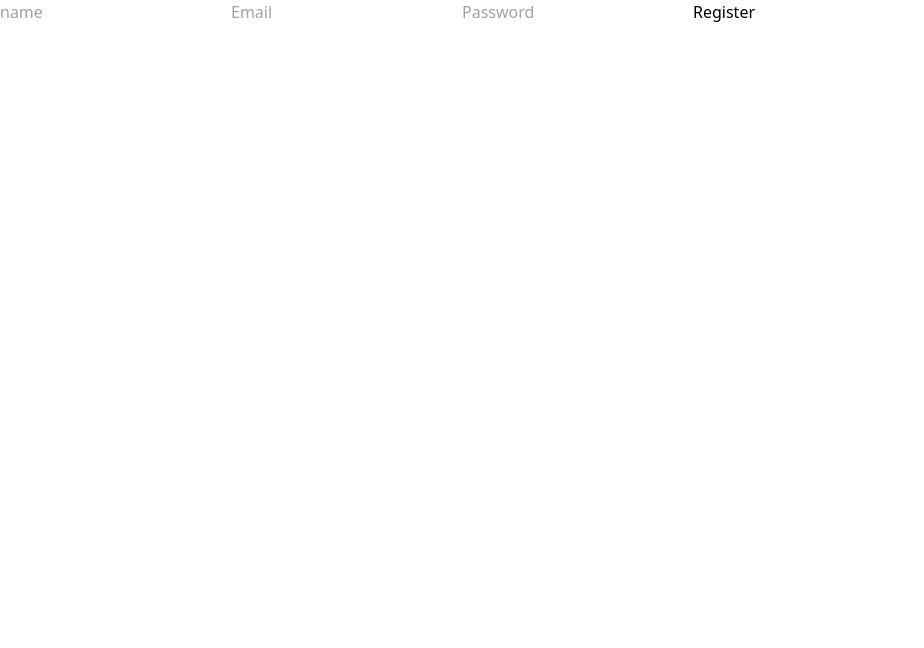
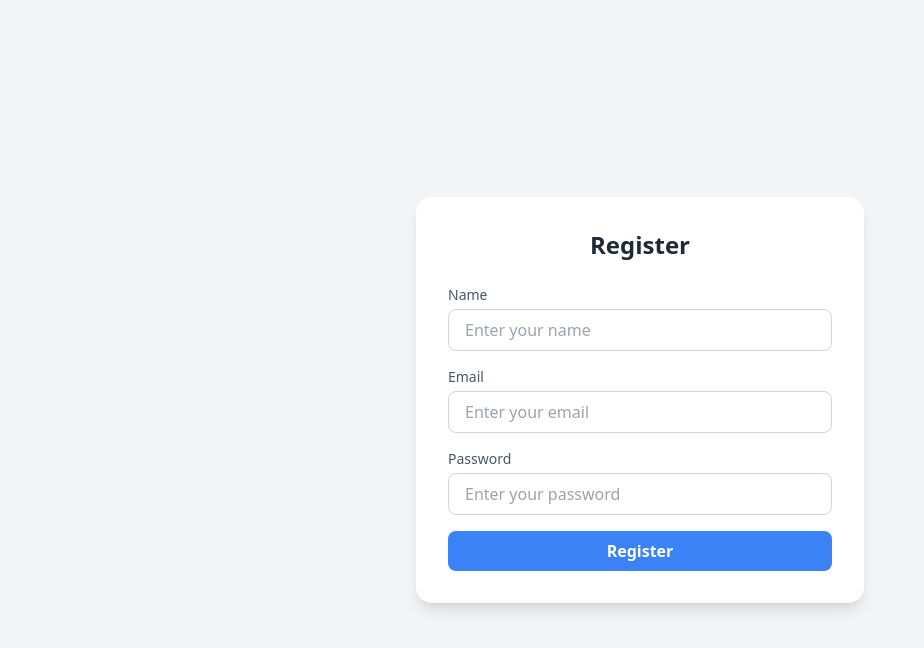
Before and after one commit to KaranNegi0102/SocketChat, a React (Create React App) app in the folder frontend/: page /register in a window 1280 px wide. Shown: the top 648 px of the page, without its empty margins (0-924 px from the left). Built offline with nearby package versions, Linux system fonts and the light colour scheme; no server answers.

Commit message:
tailwind done basics

```diff
--- a/frontend/package.json
+++ b/frontend/package.json
@@ -5,6 +5,7 @@
   "dependencies": {
     "axios": "^1.7.9",
     "cra-template": "1.2.0",
+    "framer-motion": "^12.0.6",
     "react": "^19.0.0",
     "react-dom": "^19.0.0",
     "react-router-dom": "^7.1.3",
--- a/frontend/src/pages/Home.jsx
+++ b/frontend/src/pages/Home.jsx
@@ -8,7 +8,7 @@ import ChatWindow from "../components/ChatWindow";
 const Home = () => {
   const socket = useContext(SocketContext);
   const [users, setUsers] = useState([]);
-  const [selectedUser, setSelectedUser] = useState(null); // Changed to `null` for better clarity
+  const [selectedUser, setSelectedUser] = useState(null);
   const location = useLocation();
   const name = location.state?.name;
 
@@ -39,37 +39,43 @@ const Home = () => {
   };
 
   return (
-    <div className="flex h-screen bg-gray-100">
-      <div className="w-1/3 bg-white p-4 border-r border-gray-200">
-        <h2>Welcome, {name}</h2>
-        <h2 className="text-xl font-bold mb-4">Users</h2>
-        <UserList users={users} selectedUser={selectedUserHandler} />
-        <div className="mt-4">
+    <div className="flex h-screen bg-gray-50">
+      <div className="w-1/3 bg-white p-6 border-r border-gray-300 shadow-lg">
+        <h1 className="text-2xl font-semibold text-gray-800 mb-6">Welcome, {name}</h1>
+
+        <div>
+          <h2 className="text-lg font-medium text-gray-700 mb-4">User List</h2>
+          <UserList users={users} selectedUser={selectedUserHandler} />
+        </div>
+
+        <div className="mt-6 flex flex-col gap-4">
           <Link to="/send-requests">
-            <button className="bg-blue-500 hover:bg-blue-700 text-white font-bold py-2 px-4 rounded mr-2">
+            <button className="w-full bg-blue-600 hover:bg-blue-700 text-white font-medium py-2 px-4 rounded-lg transition duration-300">
               Send Request to Other Users
             </button>
           </Link>
           <Link to="/pending-requests">
-            <button className="bg-blue-500 hover:bg-blue-700 text-white font-bold py-2 px-4 rounded">
+            <button className="w-full bg-blue-600 hover:bg-blue-700 text-white font-medium py-2 px-4 rounded-lg transition duration-300">
               See All Requests
             </button>
           </Link>
         </div>
       </div>
 
-      <div className="w-2/3 p-4">
+      <div className="w-2/3 p-6">
         {selectedUser ? (
-          <>
-            <h2 className="text-lg font-bold mb-2">
+          <div className="bg-white rounded-lg shadow-md p-6">
+            <h2 className="text-xl font-semibold text-gray-800 mb-4">
               Chatting with: {selectedUser.name}
             </h2>
             <ChatWindow selectedUser={selectedUser} />
-          </>
+          </div>
         ) : (
-          <h2 className="text-lg font-bold text-gray-500">
-            Select a user to start chatting.
-          </h2>
+          <div className="flex items-center justify-center h-full">
+            <h2 className="text-lg font-medium text-gray-500">
+              Select a user to start chatting.
+            </h2>
+          </div>
         )}
       </div>
     </div>
--- a/frontend/src/pages/loginPage.jsx
+++ b/frontend/src/pages/loginPage.jsx
@@ -1,54 +1,86 @@
-import React , { useState } from "react";
+import React, { useState } from "react";
 import { useNavigate } from "react-router-dom";
 import axios from "axios";
+import { motion } from "framer-motion";
 
 function Login() {
-  const [email,setEmail] = useState("");
-  const [password,setPassword] = useState("");
+  const [email, setEmail] = useState("");
+  const [password, setPassword] = useState("");
   const navigate = useNavigate();
 
   async function handleSubmit(e) {
     e.preventDefault();
 
-    try{
-      const userData={
+    try {
+      const userData = {
         email,
-        password
+        password,
+      };
+      console.log("this is userData -> ", userData);
+
+      const response = await axios.post(
+        "http://localhost:5000/api/users/login",
+        userData
+      );
+      if (response.status === 200) {
+        localStorage.setItem("token", response.data.token);
+        localStorage.setItem("userId", response.data.user._id);
+        console.log(localStorage.getItem("userId"));
+        console.log(response.data.user.name);
+        navigate("/", { state: { name: response.data.user.name } });
       }
-      console.log("this is userData -> ",userData)
-
-      const response = await axios.post("http://localhost:5000/api/users/login",userData);
-      if (response.status === 200) {
-        localStorage.setItem('token', response.data.token)
-        localStorage.setItem('userId', response.data.user._id)
-        console.log(localStorage.getItem("userId"));
-        console.log(response.data.user.name)
-        navigate("/",{state:{name:response.data.user.name}});
+    } catch (err) {
+      console.log("this is the error -> ", err);
+      console.log("login failed");
     }
   }
-    catch(err){
-      console.log("this is the error -> ",err);
-      console.log("login failed")
-    }
 
-  }
   return (
-    <form onSubmit={handleSubmit}>
+    <div className="flex items-center justify-center min-h-screen bg-gray-100">
+      <motion.div
+        initial={{ opacity: 0, y: -50 }}
+        animate={{ opacity: 1, y: 0 }}
+        transition={{ duration: 0.5, ease: "easeOut" }}
+        className="w-full max-w-md p-8 bg-white rounded-2xl shadow-lg"
+      >
+        <h2 className="text-2xl font-bold text-center text-gray-800 mb-6">
+          Login
+        </h2>
+        <form onSubmit={handleSubmit} className="space-y-4">
+          <div>
+            <label className="block text-sm font-medium text-gray-600 mb-1">
+              Email
+            </label>
             <input
               type="email"
-        placeholder="Email"
+              placeholder="Enter your email"
               value={email}
               onChange={(e) => setEmail(e.target.value)}
+              className="w-full px-4 py-2 border border-gray-300 rounded-lg focus:outline-none focus:ring-2 focus:ring-blue-400"
             />
+          </div>
+          <div>
+            <label className="block text-sm font-medium text-gray-600 mb-1">
+              Password
+            </label>
             <input
               type="password"
-        placeholder="Password"
+              placeholder="Enter your password"
               value={password}
               onChange={(e) => setPassword(e.target.value)}
+              className="w-full px-4 py-2 border border-gray-300 rounded-lg focus:outline-none focus:ring-2 focus:ring-blue-400"
             />
-      <button type="submit">Login</button>
+          </div>
+          <button
+            type="submit"
+            className="w-full py-2 px-4 bg-blue-500 text-white font-semibold rounded-lg hover:bg-blue-600 focus:outline-none focus:ring-2 focus:ring-blue-400"
+          >
+            Login
+          </button>
         </form>
+      </motion.div>
+    </div>
   );
 }
 
-export default Login
+export default Login;
--- a/frontend/src/pages/registerPage.jsx
+++ b/frontend/src/pages/registerPage.jsx
@@ -1,66 +1,101 @@
-import React,{ useState} from 'react'
-import axios from 'axios'
-import {useNavigate} from 'react-router-dom'
+import React, { useState } from "react";
+import axios from "axios";
+import { useNavigate } from "react-router-dom";
 import io from "socket.io-client";
+import { motion } from "framer-motion";
+
 const RegisterPage = () => {
   const navigate = useNavigate();
-  const [FormData , setFormData] = useState({
+  const [FormData, setFormData] = useState({
     name: "",
     email: "",
     password: "",
-  })
+  });
 
-  const handleSubmit = async(e)=>{
+  const handleSubmit = async (e) => {
     e.preventDefault();
 
-    try{
-      const response = await axios.post("http://localhost:5000/api/users/register",FormData);
-      console.log("this is response status -> ",response.status)
+    try {
+      const response = await axios.post(
+        "http://localhost:5000/api/users/register",
+        FormData
+      );
+      console.log("this is response status -> ", response.status);
       if (response.status === 200) {
-        localStorage.setItem('token', response.data.token)
+        localStorage.setItem("token", response.data.token);
         console.log("registration successful");
 
         const socket = io("http://localhost:5000");
 
         const userId = response.data.newUser._id;
-        // console.log("this is response data id ",response.data.newUser._id)
-
-        console.log("this is userId -> ",userId)
+        console.log("this is userId -> ", userId);
         socket.emit("register", userId);
         navigate("/login");
       }
-
+    } catch (err) {
+      console.log("this is the error -> ", err);
+      console.log("registration failed");
     }
-    catch(err){
-      console.log("this is the error -> ",err);
-      console.log("registration failed")
-    }
-
-  }
+  };
 
   return (
-    <form onSubmit={handleSubmit}>
+    <div className="flex items-center justify-center min-h-screen bg-gray-100">
+      <motion.div
+        initial={{ opacity: 0, y: -50 }}
+        animate={{ opacity: 1, y: 0 }}
+        transition={{ duration: 0.5, ease: "easeOut" }}
+        className="w-full max-w-md p-8 bg-white rounded-2xl shadow-lg"
+      >
+        <h2 className="text-2xl font-bold text-center text-gray-800 mb-6">
+          Register
+        </h2>
+        <form onSubmit={handleSubmit} className="space-y-4">
+          <div>
+            <label className="block text-sm font-medium text-gray-600 mb-1">
+              Name
+            </label>
             <input
               type="text"
-        placeholder="name"
+              placeholder="Enter your name"
               value={FormData.name}
               onChange={(e) => setFormData({ ...FormData, name: e.target.value })}
+              className="w-full px-4 py-2 border border-gray-300 rounded-lg focus:outline-none focus:ring-2 focus:ring-blue-400"
             />
+          </div>
+          <div>
+            <label className="block text-sm font-medium text-gray-600 mb-1">
+              Email
+            </label>
             <input
               type="email"
-        placeholder="Email"
+              placeholder="Enter your email"
               value={FormData.email}
               onChange={(e) => setFormData({ ...FormData, email: e.target.value })}
+              className="w-full px-4 py-2 border border-gray-300 rounded-lg focus:outline-none focus:ring-2 focus:ring-blue-400"
             />
+          </div>
+          <div>
+            <label className="block text-sm font-medium text-gray-600 mb-1">
+              Password
+            </label>
             <input
               type="password"
-        placeholder="Password"
+              placeholder="Enter your password"
               value={FormData.password}
               onChange={(e) => setFormData({ ...FormData, password: e.target.value })}
+              className="w-full px-4 py-2 border border-gray-300 rounded-lg focus:outline-none focus:ring-2 focus:ring-blue-400"
             />
-      <button type="submit">Register</button>
+          </div>
+          <button
+            type="submit"
+            className="w-full py-2 px-4 bg-blue-500 text-white font-semibold rounded-lg hover:bg-blue-600 focus:outline-none focus:ring-2 focus:ring-blue-400"
+          >
+            Register
+          </button>
         </form>
+      </motion.div>
+    </div>
   );
-}
+};
 
-export default RegisterPage
+export default RegisterPage;
```
Also changed, not shown: 1 other file (tests, documents, lock files or other folders). Lines whose indentation alone changed are shown as unchanged.
